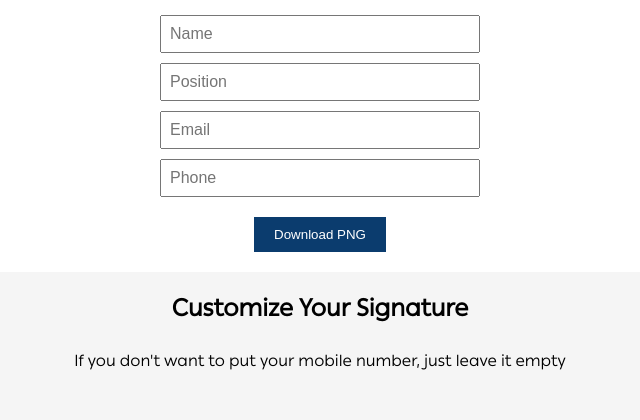
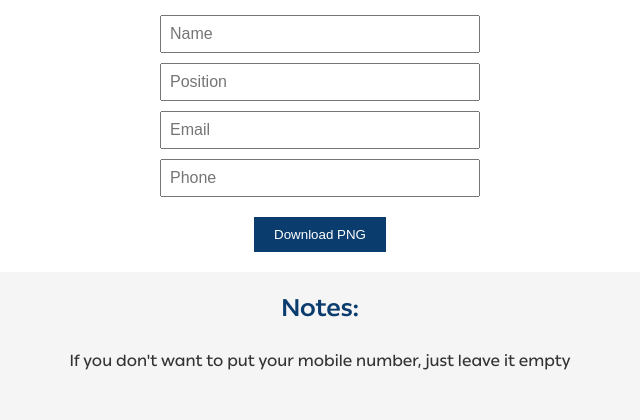
Before and after one commit to A-Owain/email-signature-generator, a Flask app: page / in a window 1280 px wide. Shown: the part 441-861 px from the top of the page, without its empty margins (320-960 px from the left). Run offline with Flask 3, Linux system fonts and the light colour scheme; some libraries are stand-ins or nearby versions; some web fonts are replaced.

```diff
--- a/static/style.css
+++ b/static/style.css
@@ -46,6 +46,18 @@ body {
     color: #0B3C6E;
     font-size: 24px;
     font-family: "PingAR LT Regular", sans-serif;
+}
+
+h2 {
+    font-family: "PingAR LT Bold", sans-serif;
+    color: #0B3C6E;
+    margin-top: 20px;
+}
+
+p{
+    font-family: "PingAR LT Medium", sans-serif;
+    color: #333;
+    margin-top: 10px;
 }
 
 /* Example positioning — adjust as per design */
--- a/templates/index.html
+++ b/templates/index.html
@@ -32,7 +32,7 @@
         </form>
     </div>
 
-    <h2>Customize Your Signature</h2>
+    <h2>Notes:</h2>
     <p>If you don't want to put your mobile number, just leave it empty</p>
 
     <script>
```
